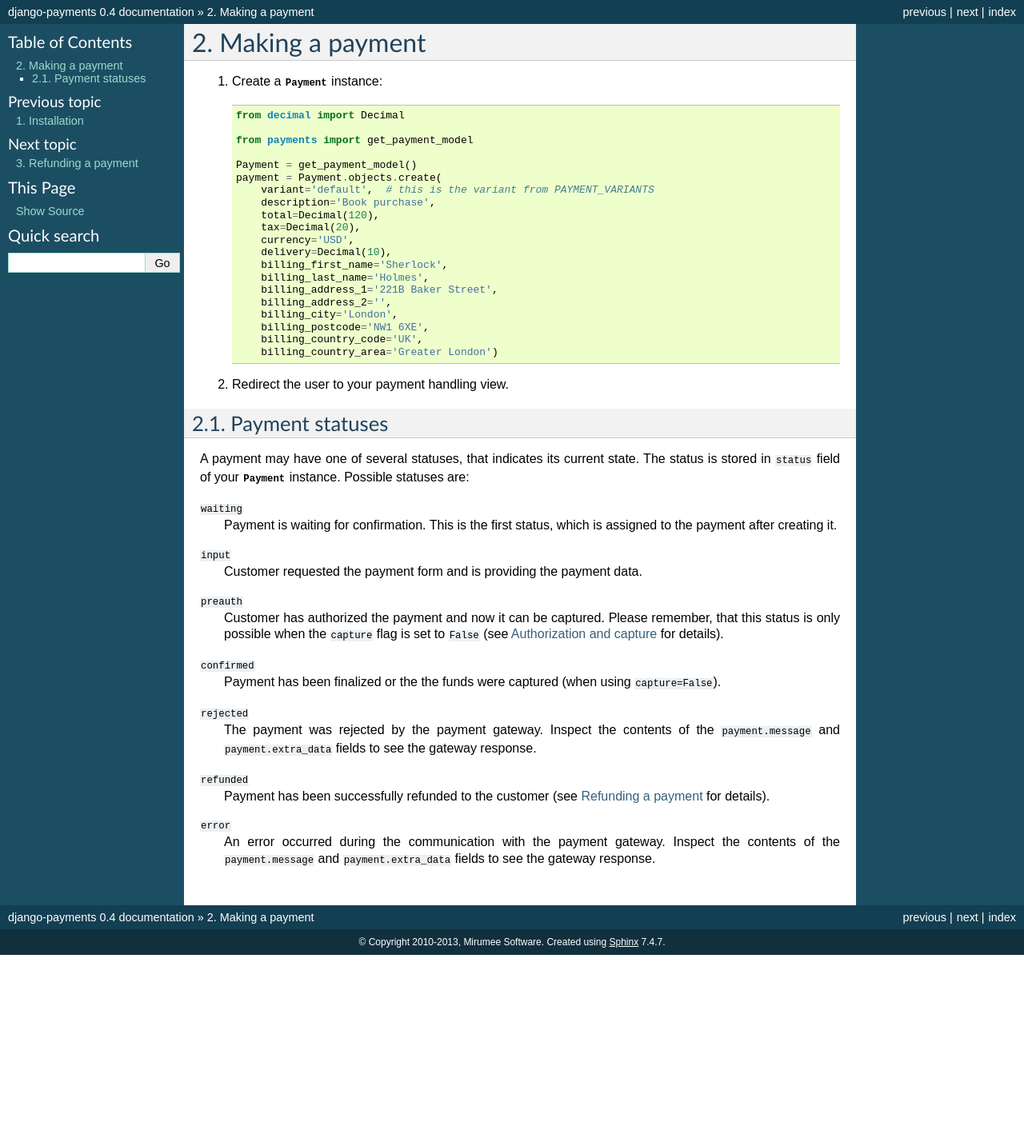
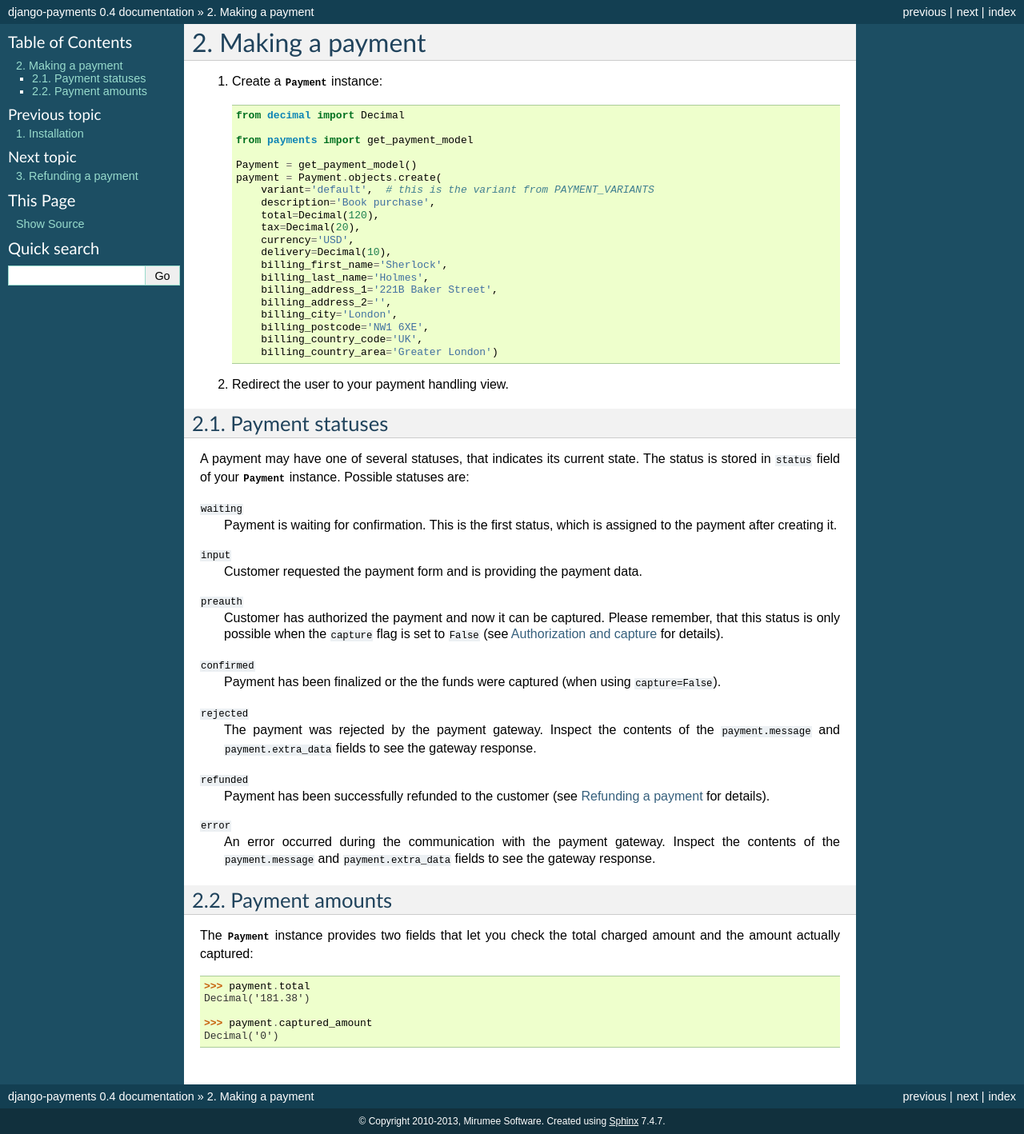
Before and after one commit to jazzband/django-payments, a Sphinx documentation site: the page built from doc/usage.rst, in a window 1280 px wide. Shown: the whole page at 80% size. Built offline with Sphinx 7.4.7, drawn with Linux system fonts in a browser that asks for light colours; before the commit the page ends 1194 px from its top, so only the background shows below that.

Commit message:
Describe amount-related fields

```diff
--- a/doc/usage.rst
+++ b/doc/usage.rst
@@ -51,3 +51,14 @@
 
 ``error``
       An error occurred during the communication with the payment gateway. Inspect the contents of the ``payment.message`` and ``payment.extra_data`` fields to see the gateway response.
+
+
+Payment amounts
+---------------
+The :class:`Payment` instance provides two fields that let you check the total charged amount and the amount actually captured::
+
+      >>> payment.total
+      Decimal('181.38')
+
+      >>> payment.captured_amount
+      Decimal('0')
```
